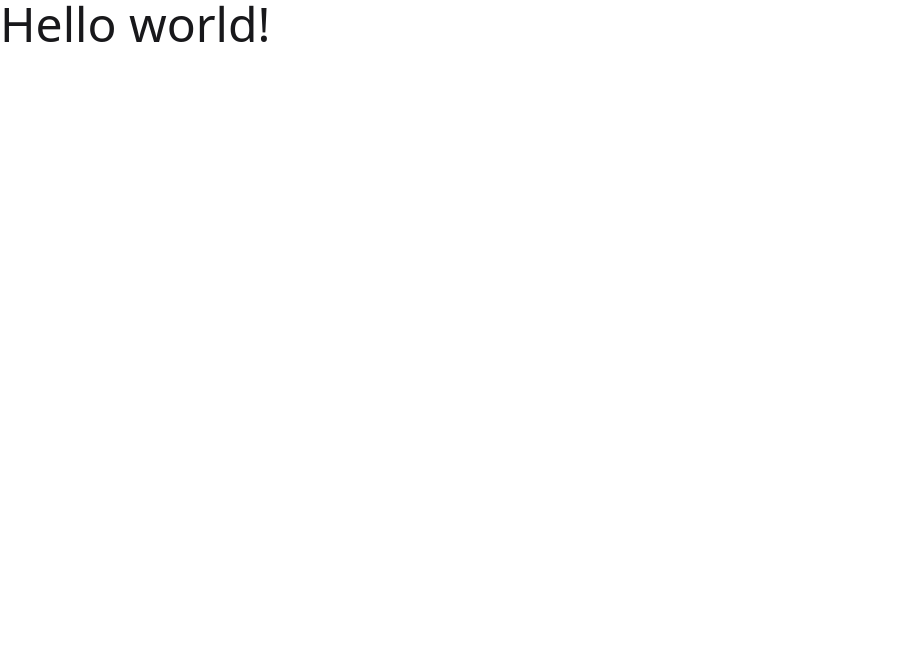
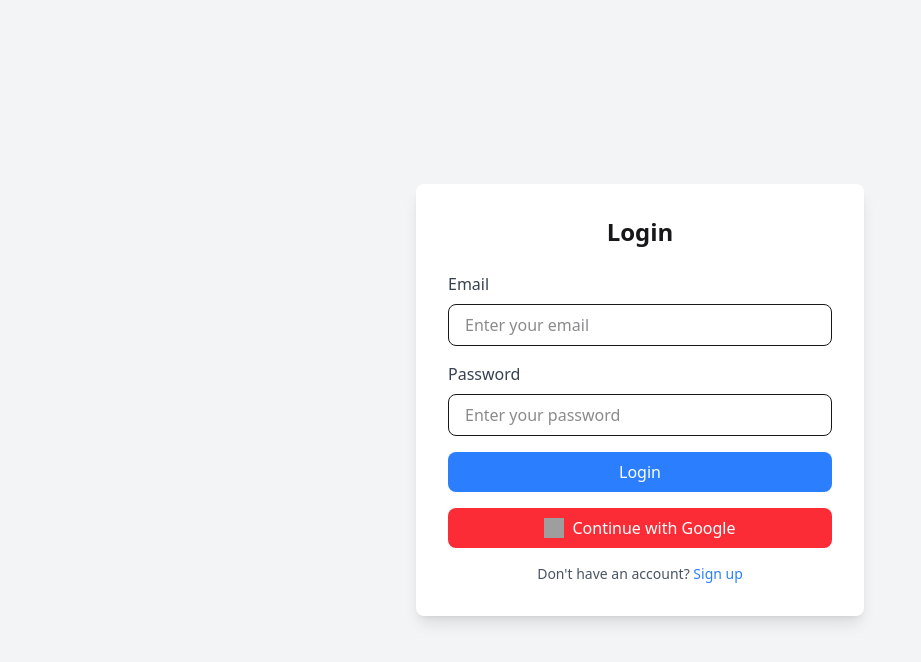
Before and after one commit to asifahmed1810/scic-10, a React (Vite) app: page / in a window 1280 px wide. Shown: the top 662 px of the page, without its empty margins (0-921 px from the left). Built offline with nearby package versions, Linux system fonts and the light colour scheme; grey boxes are pictures that could not be loaded.

Commit message:
Added router setup and Login page

```diff
--- /dev/null
+++ b/src/Layout/MainLayout.jsx
@@ -0,0 +1,13 @@
+import React from 'react';
+import Login from '../pages/Login';
+
+const MainLayout = () => {
+    return (
+        <div>
+            <Login></Login>
+
+        </div>
+    );
+};
+
+export default MainLayout;
--- /dev/null
+++ b/src/pages/Login.jsx
@@ -0,0 +1,55 @@
+import React from "react";
+
+const Login = () => {
+  return (
+    <div className="flex items-center justify-center min-h-screen bg-gray-100 p-4">
+      <div className="bg-white p-8 rounded-lg shadow-lg w-full max-w-md">
+        <h2 className="text-2xl font-semibold text-center mb-6">Login</h2>
+        <form>
+          <div className="mb-4">
+            <label className="block text-gray-700">Email</label>
+            <input
+              type="email"
+              className="w-full px-4 py-2 mt-2 border rounded-lg focus:outline-none focus:ring-2 focus:ring-blue-500"
+              placeholder="Enter your email"
+              required
+            />
+          </div>
+          <div className="mb-4">
+            <label className="block text-gray-700">Password</label>
+            <input
+              type="password"
+              className="w-full px-4 py-2 mt-2 border rounded-lg focus:outline-none focus:ring-2 focus:ring-blue-500"
+              placeholder="Enter your password"
+              required
+            />
+          </div>
+          <button
+            type="submit"
+            className="w-full bg-blue-500 text-white py-2 rounded-lg hover:bg-blue-600 transition"
+          >
+            Login
+          </button>
+        </form>
+        <div className="mt-4 text-center">
+          <button className="w-full flex items-center justify-center gap-2 bg-red-500 text-white py-2 rounded-lg hover:bg-red-600 transition">
+            <img
+              src="https://www.svgrepo.com/show/475656/google-color.svg"
+              alt="Google Logo"
+              className="w-5 h-5"
+            />
+            Continue with Google
+          </button>
+        </div>
+        <p className="mt-4 text-sm text-gray-600 text-center">
+          Don't have an account?{" "}
+          <a href="#" className="text-blue-500 hover:underline">
+            Sign up
+          </a>
+        </p>
+      </div>
+    </div>
+  );
+};
+
+export default Login;
```
Also changed, not shown: src/Routes/router.jsx (added, +16 -0 lines), src/main.jsx (+2 -6 lines).
